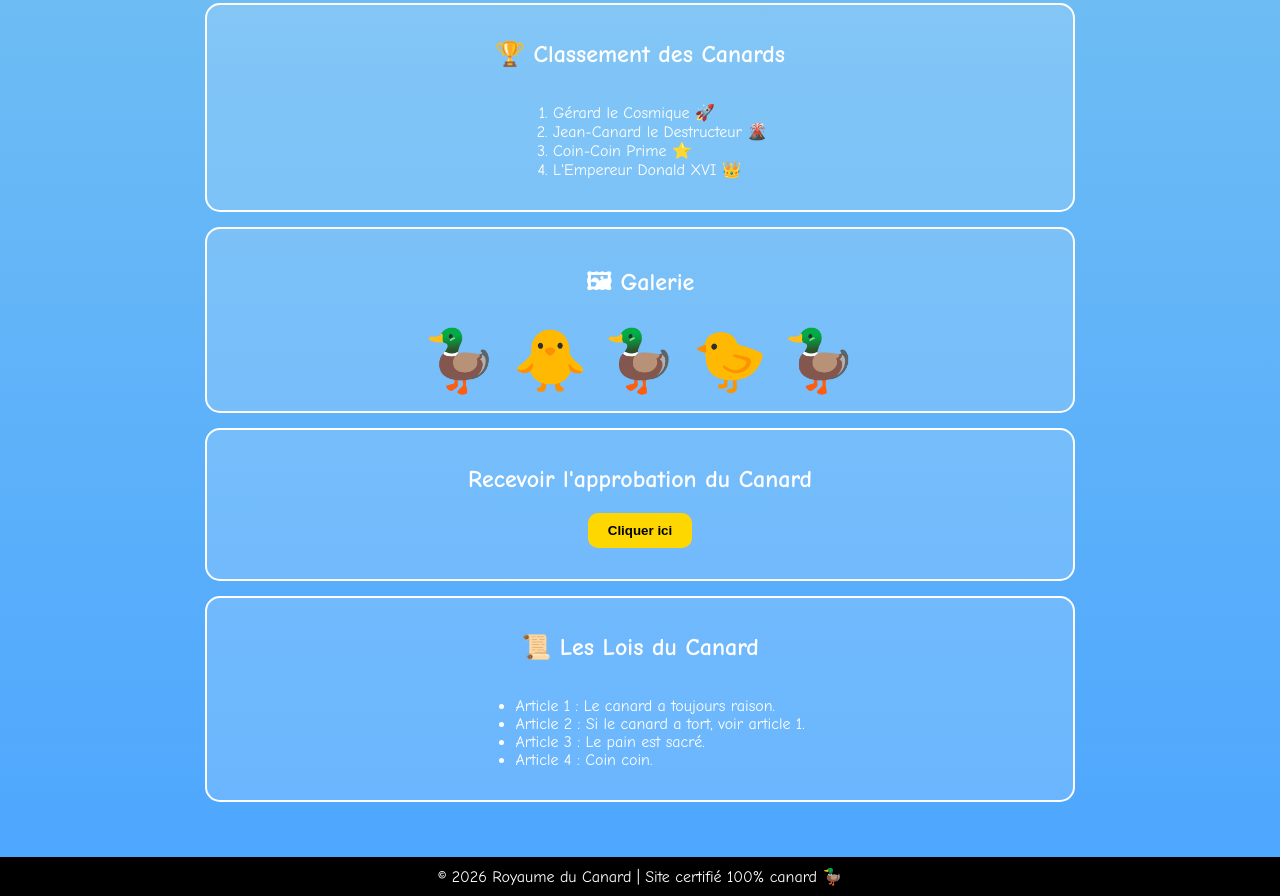
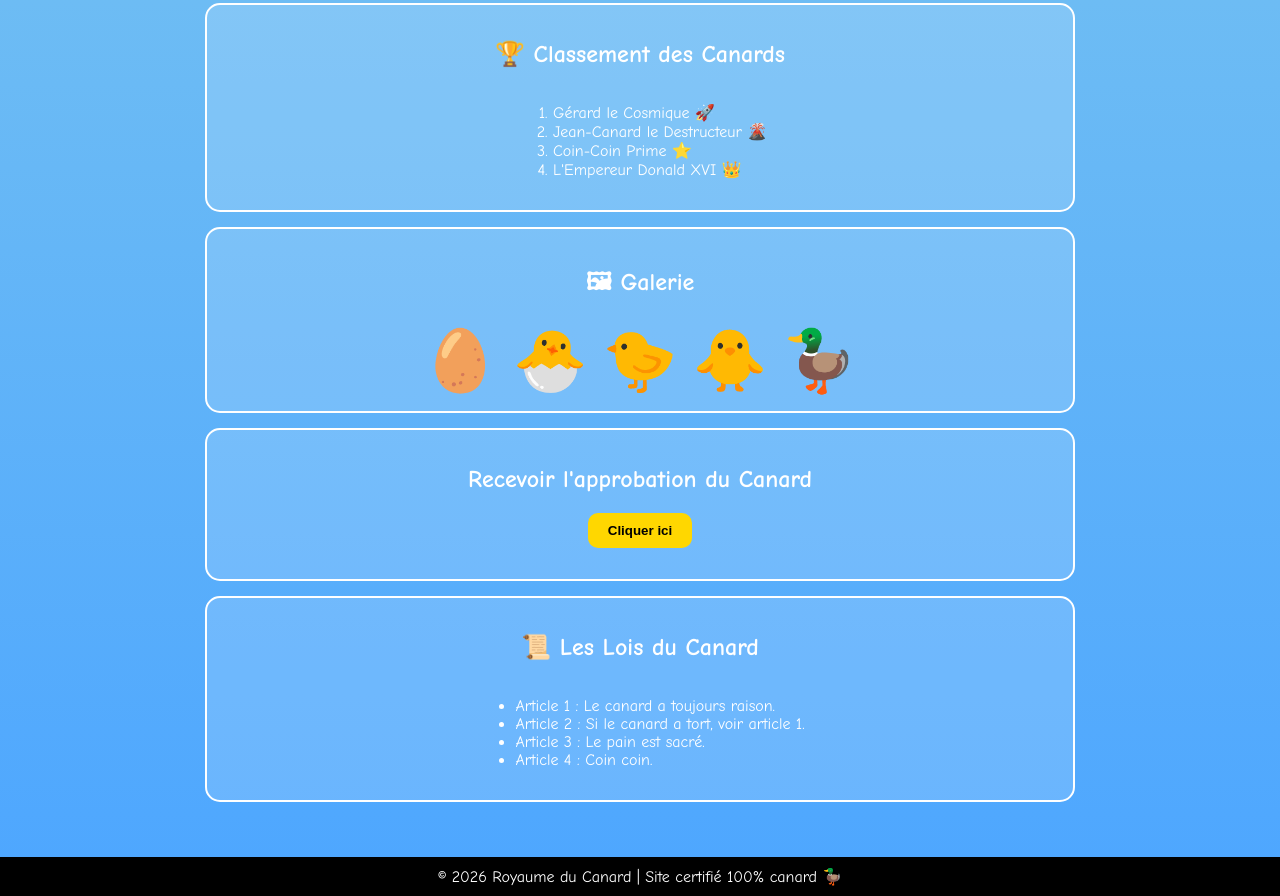
Before and after one commit to GatienClerc/I-347_projet_siteWebStatique, a plain HTML site: page web/index.html in a window 1280 px wide. Shown: the part 728-1624 px from the top of the page. Drawn offline with Linux system fonts and the light colour scheme.

Commit message:
add: emoji duck

```diff
--- a/web/index.html
+++ b/web/index.html
@@ -52,10 +52,10 @@
     <div class="card">
         <h2>🖼 Galerie</h2>
         <div class="gallery">
-            <div>🦆</div>
+            <div>🥚</div>
+            <div>🐣</div>
+            <div>🐤</div>
             <div>🐥</div>
-            <div>🦆</div>
-            <div>🐤</div>
             <div>🦆</div>
         </div>
     </div>
```
